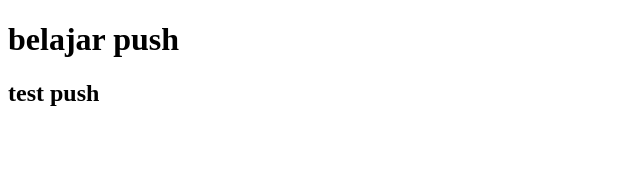
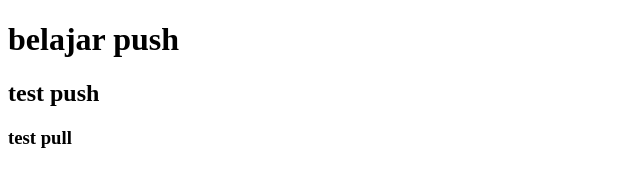
Before and after one commit to putu-eka-mulyana/belajar-git, a plain HTML site: page header.html in a window 1280 px wide. Shown: the full height of the page, 0-640 px from the left. Drawn offline with Linux system fonts and the light colour scheme.

Commit message:
test pull

```diff
--- a/header.html
+++ b/header.html
@@ -9,5 +9,6 @@
 <body>
     <h1>belajar push</h1>
     <h2>test push</h2>
+    <h3>test pull</h3>
 </body>
 </html>
```
